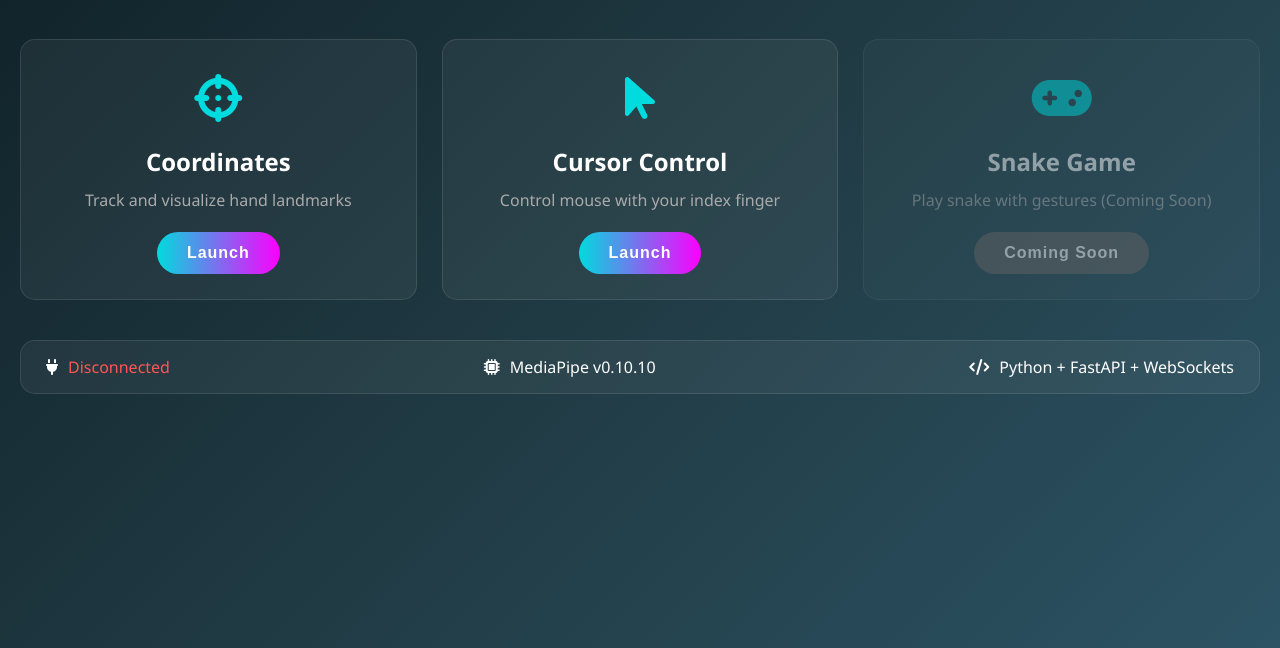
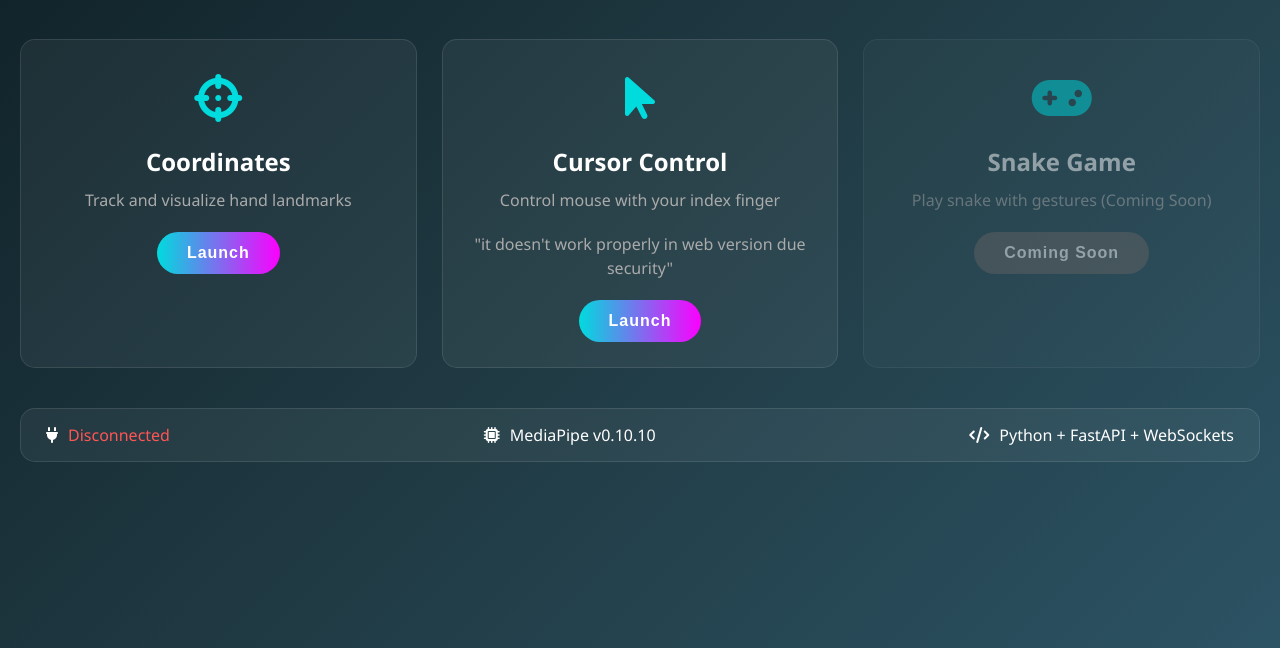
Before and after one commit to Helen11-png/gesture-control, a plain HTML site: page frontend/index.html in a window 1280 px wide. Shown: the part 152-800 px from the top of the page. Drawn offline with Linux system fonts and the light colour scheme; files that its build step writes are made by us from their sources; files whose address does not match are found by name.

Commit message:
almost nothing

```diff
--- a/frontend/index.html
+++ b/frontend/index.html
@@ -32,6 +32,7 @@
                 </div>
                 <h3>Cursor Control</h3>
                 <p>Control mouse with your index finger</p>
+                <p >"it doesn't work properly in web version due security"</p>
                 <button class="app-btn" data-app="cursor">Launch</button>
             </div>
 
```
